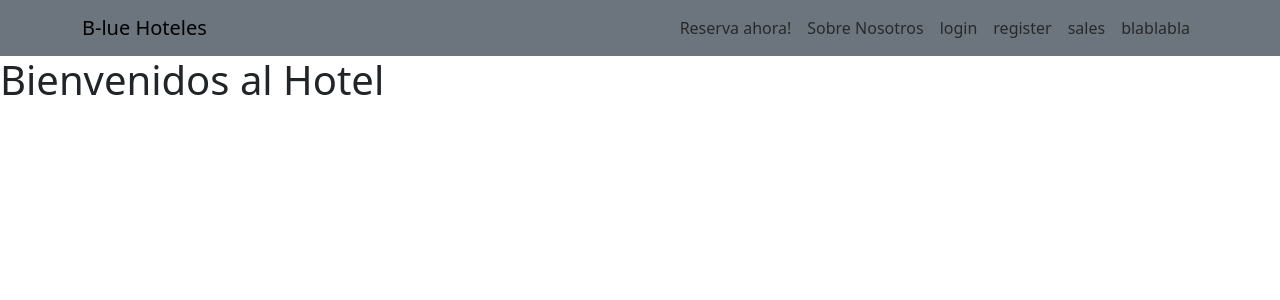
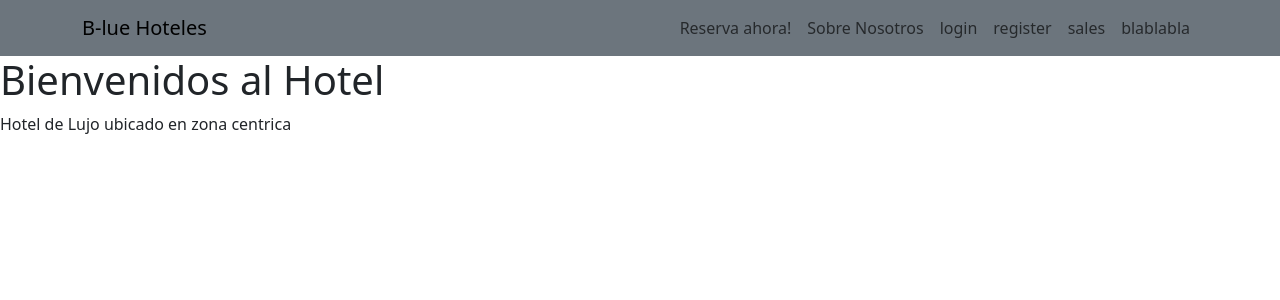
Before and after one commit to mvissani/Trabajo-Grupal-Programacion-III, a React (Vite) app: page /home in a window 1280 px wide. Shown: the top 300 px of the page. Built offline with nearby package versions, Linux system fonts and the light colour scheme.

Commit message:
agregue mensaje de ubicacion de hotel

```diff
--- a/src/components/home/Home.jsx
+++ b/src/components/home/Home.jsx
@@ -4,6 +4,7 @@ function Home() {
     return (
         <>
         <h1>Bienvenidos al Hotel</h1>
+        <p>Hotel de Lujo ubicado en zona centrica</p>
         </>
     )
 }
```
